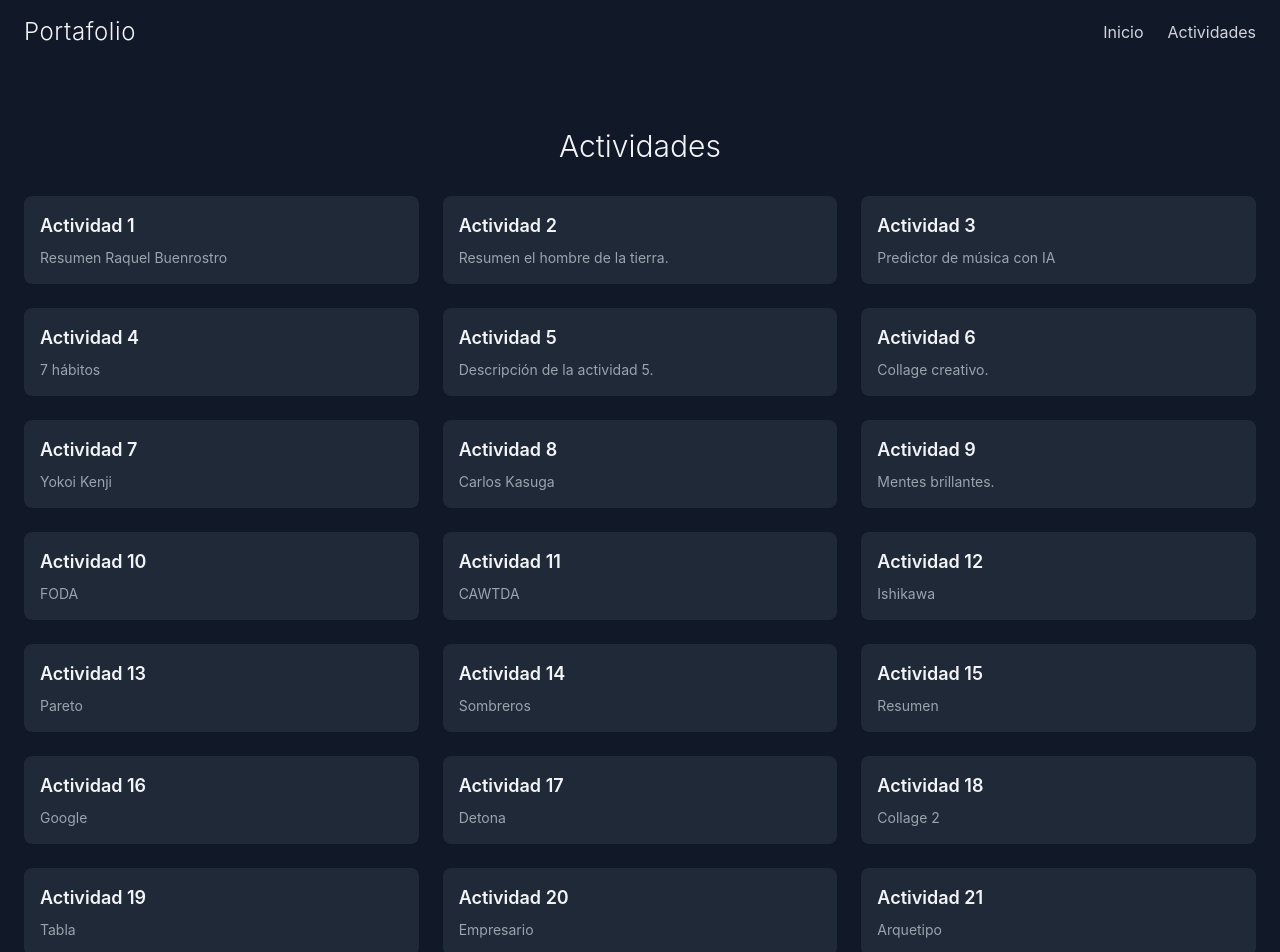
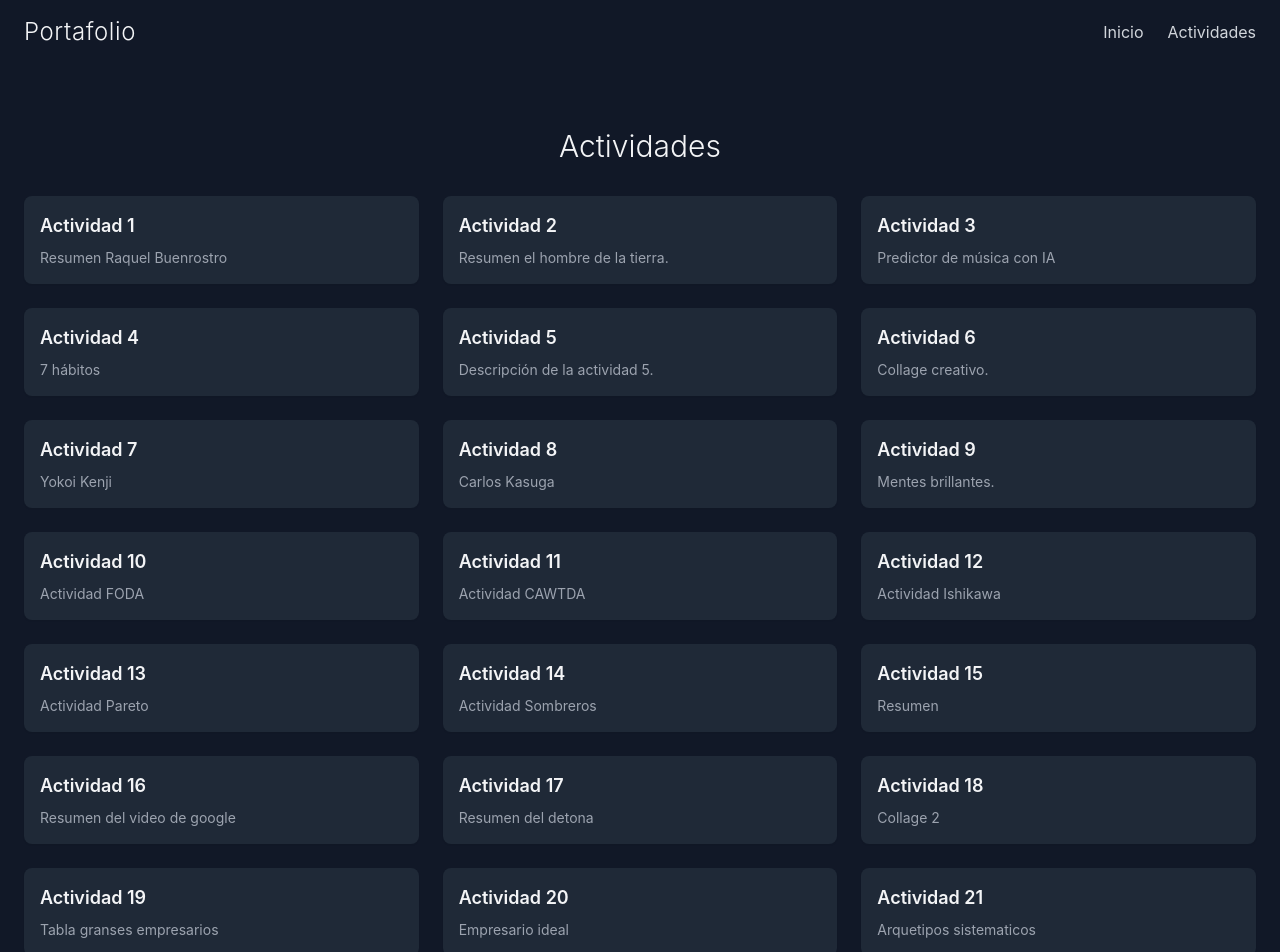
Before and after one commit to Wuotto-D/topico, a React (Create React App) app: page /actividades in a window 1280 px wide. Shown: the top 952 px of the page. Built offline with nearby package versions, Linux system fonts and the light colour scheme.

Commit message:
libro enfocate

```diff
--- a/src/App.js
+++ b/src/App.js
@@ -25,6 +25,7 @@ import MusicIA from './Pages/MusicIA'
 import HombreTierra from './Pages/HombreTierra'
 import RB from './Pages/RB'
 import PaisesF from './Pages/PaisesF'
+import Video from './Pages/Video'
 
 function App() {
   return (
@@ -57,6 +58,7 @@ function App() {
             <Route path="/HombreTierra" element = {<HombreTierra/>}/>
             <Route path="/RB" element = {<RB/>}/>
             <Route path="/PaisesF" element = {<PaisesF/>}/>
+            <Route path="/Video" element = {<Video/>}/>
 
           </Routes>
         </main>
--- a/src/Pages/Activity.js
+++ b/src/Pages/Activity.js
@@ -7,7 +7,7 @@ function ActivityButton({ number, description }) {
    : number === 7 ? "/actividad7" : number === 8 ? "/actividad8": number === 9 ? "/actividad9": number===10?"/FODA" :
    number=== 11 ? "/catwda" : number === 12 ? "/ishikawa": number === 13 ? "/Pareto": number === 14 ? "/6Sombreros": number === 15 ? "/resumen" : number === 16 ? "/Google"
    : number === 17 ? "/Detona": number===18 ? "/Collage2": number === 19 ? "/Tabla": number===20 ? "/Empresario": number ===21 ? "/Arquetipos":
-   number===22?"/InteligenciaEmocional": number === 23 ? "/PaisesF":"#";
+   number===22?"/InteligenciaEmocional": number === 23 ? "/PaisesF": number === 24 ? "/Video":"#";
 
   return (
     <Link
@@ -31,27 +31,28 @@ function Actividades() {
     "Yokoi Kenji",
     "Carlos Kasuga",
     "Mentes brillantes.",
-    "FODA",
-    "CAWTDA",
-    "Ishikawa",
-    "Pareto",
-    "Sombreros",
+    "Actividad FODA",
+    "Actividad CAWTDA",
+    "Actividad Ishikawa",
+    "Actividad Pareto",
+    "Actividad Sombreros",
     "Resumen",
-    "Google",
-    "Detona",
+    "Resumen del video de google",
+    "Resumen del detona",
     "Collage 2",
-    "Tabla",
-    "Empresario",
-    "Arquetipo",
+    "Tabla granses empresarios",
+    "Empresario ideal",
+    "Arquetipos sistematicos",
     "Inteligencia emocional en la directiva",
-    "Actividades Libro ¿Por qué fracasan los paises?"
+    "Actividades Libro ¿Por qué fracasan los paises?",
+    "Video reseña Enfocate"
   ];
 
   return (
     <div className="container mx-auto px-6 py-8 bg-gray-900 min-h-screen">
       <h2 className="text-3xl font-light text-gray-100 mb-8 text-center">Actividades</h2>
       <div className="grid grid-cols-1 md:grid-cols-3 gap-6">
-        {[1, 2, 3, 4, 5, 6, 7, 8, 9, 10,11,12,13,14,15,16,17,18, 19, 20,21,22,23].map((num) => (
+        {[1, 2, 3, 4, 5, 6, 7, 8, 9, 10,11,12,13,14,15,16,17,18, 19, 20,21,22,23,24].map((num) => (
           <ActivityButton
             key={num}
             number={num}
--- /dev/null
+++ b/src/Pages/Video.js
@@ -0,0 +1,61 @@
+import React, { useState } from 'react';
+import InfoCard from './InfoCard';
+
+function Video() {
+  const videos = [
+    '/images/enfocate.mp4',
+  ];
+
+  const [currentIndex, setCurrentIndex] = useState(0);
+
+  const handlePrev = () => {
+    setCurrentIndex((prevIndex) =>
+      prevIndex === 0 ? videos.length - 1 : prevIndex - 1
+    );
+  };
+
+  const handleNext = () => {
+    setCurrentIndex((prevIndex) =>
+      prevIndex === videos.length - 1 ? 0 : prevIndex + 1
+    );
+  };
+
+  return (
+    <div className="container mx-auto px-6 py-8">
+      <h2 className="text-3xl font-bold mb-8 text-center">Libro enfocate</h2>
+
+      <div className="relative flex justify-center items-center">
+
+
+        <div className="w-full max-w-4xl h-[600px] flex justify-center items-center">
+          <video
+            src={videos[currentIndex]}
+            controls
+            className="w-full h-full object-contain rounded-lg shadow-xl"
+          >
+            Your browser does not support the video tag.
+          </video>
+        </div>
+
+
+      </div>
+
+      {/* Indicadores */}
+      <div className="flex justify-center mt-4">
+        {videos.map((_, index) => (
+          <button
+            key={index}
+            onClick={() => setCurrentIndex(index)}
+            className={`h-3 w-3 mx-2 rounded-full ${
+              currentIndex === index ? 'bg-gray-700' : 'bg-gray-300'
+            }`}
+          ></button>
+        ))}
+      </div>
+
+      <InfoCard />
+    </div>
+  );
+}
+
+export default Video;
```
Also changed, not shown: 1 other file (tests, documents, lock files or other folders).
